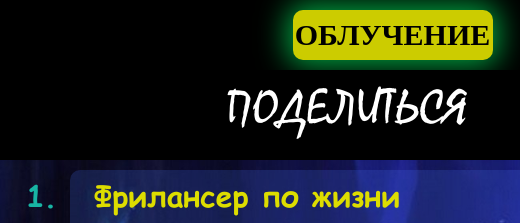
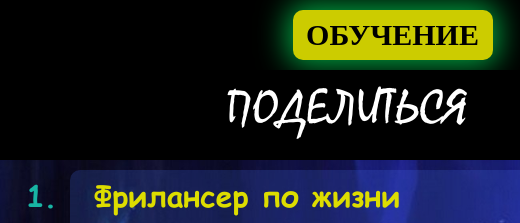
Before and after one commit to Andrianovi/fregat1, a plain HTML site: page index.html in a window 1280 px wide. Shown: the top 223 px of the page, 0-520 px from the left. Drawn offline with Linux system fonts and the light colour scheme; files whose address does not match are found by name.

Commit message:
Update index.html

```diff
--- a/index.html
+++ b/index.html
@@ -141,7 +141,7 @@
 			<div class="div-tb1">
 				<a href="index.html" class="a-tb1">
 					<div class="div-in-a">
-						<p>ОбЛучение</p> <span>Обуч.</span>
+						<p>Обучение</p> <span>Обуч.</span>
 					</div>
 				</a>
 			</div>
```
